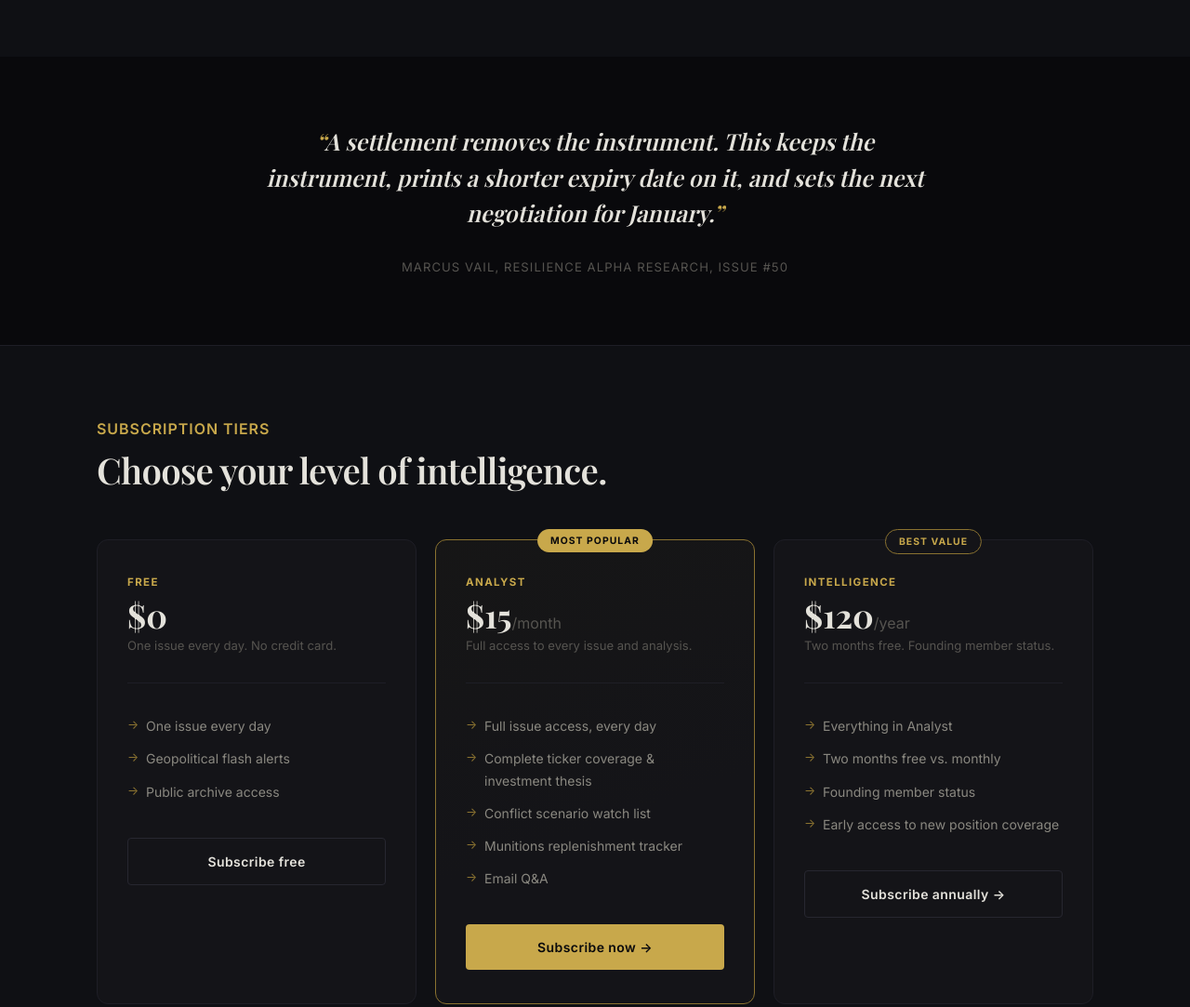
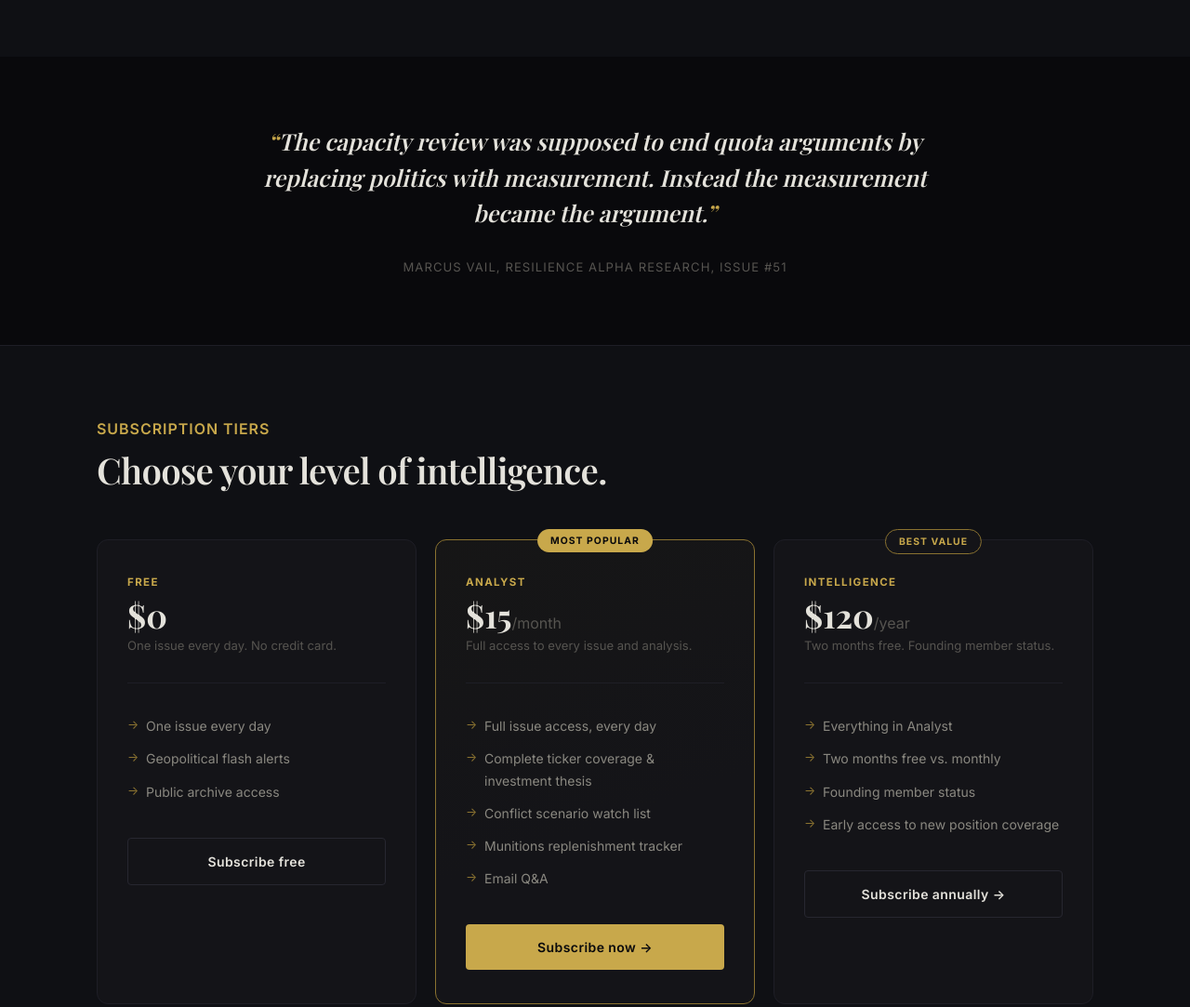
Before and after one commit to gshakir79-dot/resiliencealpha, a plain HTML site: page index.html in a window 1280 px wide. Shown: the part 1620-2703 px from the top of the page at 93% size. Drawn offline with nearby package versions, Linux system fonts and the light colour scheme; a web font is replaced by a local one.

Commit message:
Index: feature issue #51

```diff
--- a/index.html
+++ b/index.html
@@ -142,8 +142,8 @@
   <section class="pull-quote">
     <div class="container">
       <div class="pull-quote-inner">
-        <blockquote>A settlement removes the instrument. This keeps the instrument, prints a shorter expiry date on it, and sets the next negotiation for January.</blockquote>
-        <cite>Marcus Vail, Resilience Alpha Research, Issue&nbsp;#50</cite>
+        <blockquote>The capacity review was supposed to end quota arguments by replacing politics with measurement. Instead the measurement became the argument.</blockquote>
+        <cite>Marcus Vail, Resilience Alpha Research, Issue&nbsp;#51</cite>
       </div>
     </div>
   </section>
@@ -272,6 +272,7 @@
               <li><a href="issue-48.html">Issue #48</a></li>
               <li><a href="issue-49.html">Issue #49</a></li>
               <li><a href="issue-50.html">Issue #50</a></li>
+              <li><a href="issue-51.html">Issue #51</a></li>
             </ul>
           </div>
           <div class="footer-nav-col">
```
